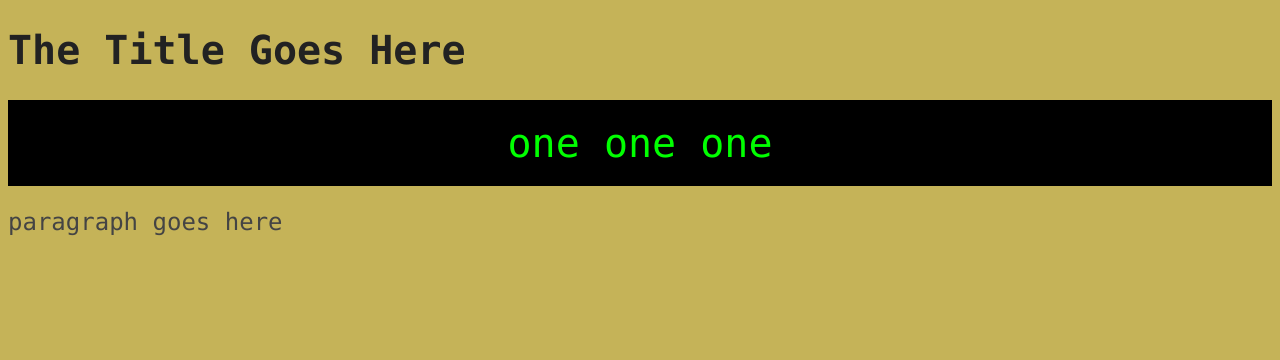
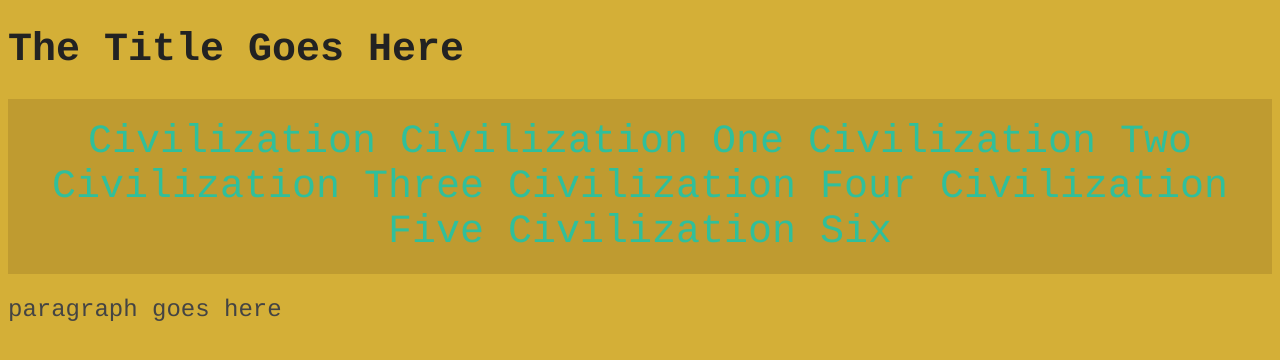
Before and after one commit to 9jwollan/finalsem2, a plain HTML site: page index.html in a window 1280 px wide. Drawn offline with Linux system fonts and the light colour scheme.

Commit message:
Add files via upload

```diff
--- a/index.html
+++ b/index.html
@@ -9,9 +9,13 @@
     <body>
 
         <nav>
-            <a href="index2.html"> one</a>
-            <a href="filler.html"> one</a>
-            <a href="filler.html"> one</a>
+            <a href="index.html"> Civilization</a>
+            <a href="civ.html"> Civilization One</a>
+            <a href="civtwo.html"> Civilization Two</a>
+            <a href="civthree.html"> Civilization Three</a>
+            <a href="civfour.html"> Civilization Four</a>
+            <a href="civfive.html"> Civilization Five</a>
+            <a href="civsix.html"> Civilization Six</a>
 
         </nav>
       <p> paragraph goes here </p>
--- a/styles.css
+++ b/styles.css
@@ -1,68 +1,53 @@
-h1 {font-family:consolas;
+h1 {font-family:courier;
 font-size:30pt;
 width:75%;
 color:#222222;}
 
-h3 {font-family:consolas;
+h3 {font-family:courier;
 font-size:24pt;
 width:75%;
 color:#222222;}
 
-p {font-family:consolas;
+p {font-family:courier;
 font-size:18pt;
+line-height:18pt;
+width:60%;
+color:#444444;}
+
+ul {font-family:courier;
+font-size:8pt;
 line-height:18pt;
 width:75%;
 color:#444444;}
 
-ul {font-family:consolas;
-font-size:8pt;
-line-height:18pt;
-width:75%;
-color:#444444}
+nav {font-family:courier;
+font-size:30pt;
+background:#bf9b30;
+padding:15pt;
+text-align:center;}
 
-
-
-
-nav {font-family:consolas;
-font-size:30pt;
-
-background:#000000;
-padding:15pt;
-text-align:center;
-}
-
-a {color:#00ff00;
+a {color:#30bf9b;
 text-decoration:none;}
 
-a:vistied {color:#00ffff;}
+a:vistied {color:#9b30bf;}
 
-a:hover {color:#D4Af37;}
+a:hover {color:#9b30bf;}
 
 div ul {list-style-type:none;
 margin: 0px 0px 0px 0px;
 width: 200px;
-background-color:#444444}
-
+background-color:#444444;}
 
 div li {display: block;
 padding: 8px 10px 8px 18px;
 text-decoration:none;
 border: 1px solid #00ff00;}
 
-
 div {float: left;
 margin: 0px 8px 0px 0px;}
 
-body {
+body {background:#D4AF37;}
 
-background:#C5B358;
+title {text-align:center;}
 
-}
-
-title {
-    text-align:center
-}
-
-b {text-size:30pt;
-
-}
+b {text-size:30pt;}
```
